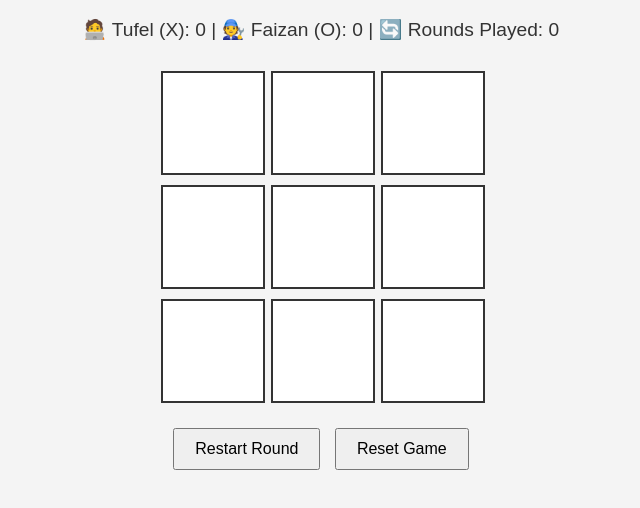
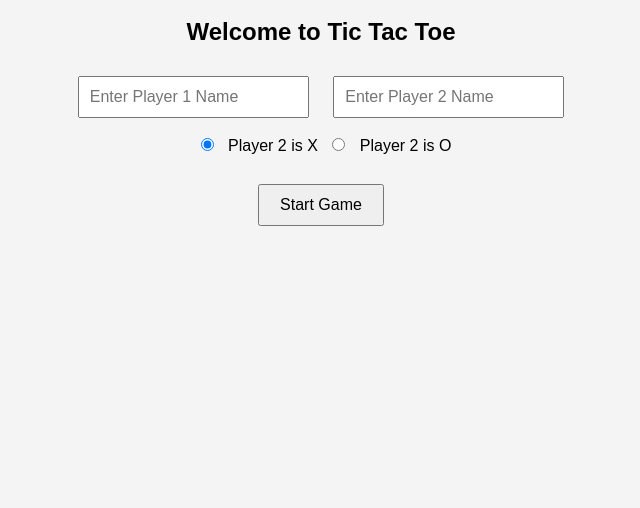
Before and after one commit to tufal/tictoc, a plain HTML site: page index.html in a window 1280 px wide. Shown: the part 60-568 px from the top of the page, without its empty margins (319-959 px from the left). Drawn offline with Linux system fonts and the light colour scheme.

Commit message:
Update index.html

```diff
--- a/index.html
+++ b/index.html
@@ -1,4 +1,3 @@
-
 <!DOCTYPE html>
 <html lang="en">
 <head>
@@ -63,13 +62,38 @@
       cursor: pointer;
       margin: 5px;
     }
+
+    #startScreen input {
+      padding: 10px;
+      margin: 10px;
+      font-size: 1rem;
+    }
   </style>
 </head>
 <body>
   <h1>Tic Tac Toe</h1>
+
+  <!-- Start Screen -->
+  <div id="startScreen">
+    <h2>Welcome to Tic Tac Toe</h2>
+    <input type="text" id="player1" placeholder="Enter Player 1 Name" />
+    <input type="text" id="player2" placeholder="Enter Player 2 Name" />
+    <br>
+    <label>
+      <input type="radio" name="symbol" value="X" checked> Player 2 is X
+    </label>
+    <label>
+      <input type="radio" name="symbol" value="O"> Player 2 is O
+    </label>
+    <br><br>
+    <button onclick="startGame()">Start Game</button>
+  </div>
+
+  <!-- Game Area -->
+  <div id="gameArea" style="display:none;">
     <div class="scoreboard">
-    🧑‍💻 Tufel (X): <span id="scoreX">0</span> |
-    🧑‍🔧 Faizan (O): <span id="scoreO">0</span> |
+      🧑‍💻 <span id="playerXLabel">Player X</span> (X): <span id="scoreX">0</span> |
+      🧑‍🔧 <span id="playerOLabel">Player O</span> (O): <span id="scoreO">0</span> |
       🔄 Rounds Played: <span id="roundCount">0</span>
     </div>
 
@@ -91,7 +115,9 @@
       <button id="restartBtn">Restart Round</button>
       <button id="resetGameBtn">Reset Game</button>
     </div>
+  </div>
 
+  <!-- Sounds -->
   <audio id="clickSound" src="https://www.soundjay.com/button/beep-07.wav"></audio>
   <audio id="winSound" src="https://www.soundjay.com/misc/sounds/bell-ringing-01.mp3"></audio>
 
@@ -102,21 +128,59 @@
     const resetGameBtn = document.getElementById('resetGameBtn');
     const clickSound = document.getElementById('clickSound');
     const winSound = document.getElementById('winSound');
-    const scoreXText = document.getElementById('scoreX');
-    const scoreOText = document.getElementById('scoreO');
-    const roundCountText = document.getElementById('roundCount');
+    let scoreXText = document.getElementById('scoreX');
+    let scoreOText = document.getElementById('scoreO');
+    let roundCountText = document.getElementById('roundCount');
+    const startScreen = document.getElementById("startScreen");
+    const gameArea = document.getElementById("gameArea");
+    const playerXLabel = document.getElementById("playerXLabel");
+    const playerOLabel = document.getElementById("playerOLabel");
 
     let currentPlayer = 'X';
     let gameactive = true;
     let scoreX = 0;
     let scoreO = 0;
     let roundCount = 0;
+    let playerX = 'Player X';
+    let playerO = 'Player O';
 
     const winningConditions = [
       [0, 1, 2], [3, 4, 5], [6, 7, 8],
       [0, 3, 6], [1, 4, 7], [2, 5, 8],
       [0, 4, 8], [2, 4, 6]
     ];
+
+    function startGame() {
+      const p1 = document.getElementById("player1").value.trim();
+      const p2 = document.getElementById("player2").value.trim();
+      const selectedSymbol = document.querySelector('input[name="symbol"]:checked').value;
+
+      if (!p1 || !p2) {
+        alert("Please enter both player names.");
+        return;
+      }
+
+      if (p1 === p2) {
+        alert("Names must be different.");
+        return;
+      }
+
+      if (selectedSymbol === 'X') {
+        playerX = p2;
+        playerO = p1;
+      } else {
+        playerX = p1;
+        playerO = p2;
+      }
+
+      playerXLabel.textContent = playerX;
+      playerOLabel.textContent = playerO;
+
+      startScreen.style.display = "none";
+      gameArea.style.display = "block";
+
+      resetGame();
+    }
 
     function handleCellClick(event) {
       const cell = event.target;
@@ -128,14 +192,12 @@
 
       if (checkWinner()) {
         winSound.play();
-        winnerText.textContent = `🎉 ${currentPlayer === 'X' ? 'Tufel' : 'Faizan'} wins this round!`;
+        winnerText.textContent = `🎉 ${currentPlayer === 'X' ? playerX : playerO} wins this round!`;
         gameactive = false;
 
         currentPlayer === 'X' ? scoreX++ : scoreO++;
         roundCount++;
-
         updateScoreboard();
-
         checkGameWinner();
         return;
       }
@@ -176,11 +238,11 @@
 
     function checkGameWinner() {
       if (scoreX === 3) {
-        winnerText.textContent = "🏆 Tufel wins the game!";
+        winnerText.textContent = `🏆 ${playerX} wins the game!`;
         gameactive = false;
         disableBoard();
       } else if (scoreO === 3) {
-        winnerText.textContent = "🏆 Faizan wins the game!";
+        winnerText.textContent = `🏆 ${playerO} wins the game!`;
         gameactive = false;
         disableBoard();
       }
```
Lines whose indentation alone changed are shown as unchanged.
